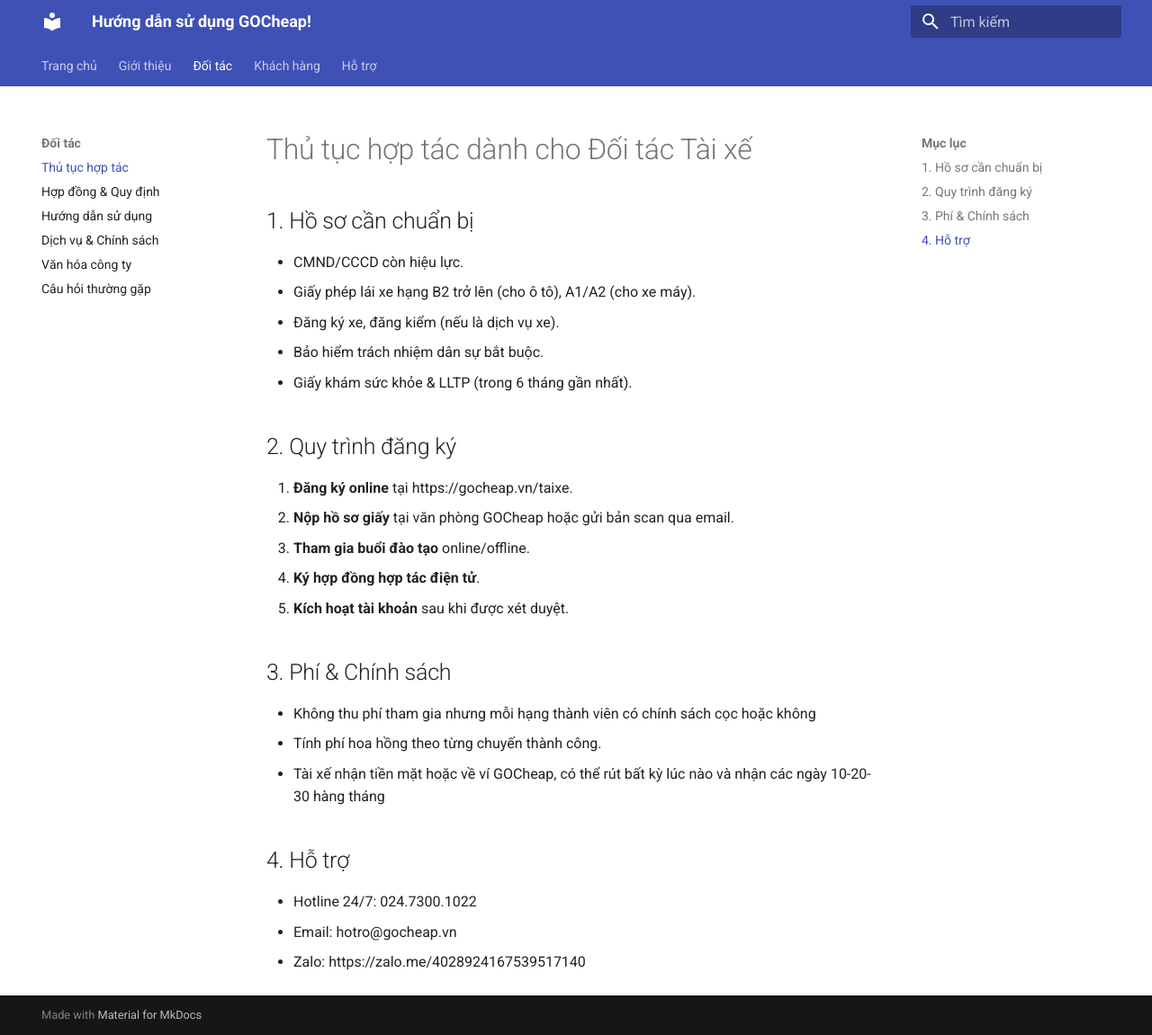
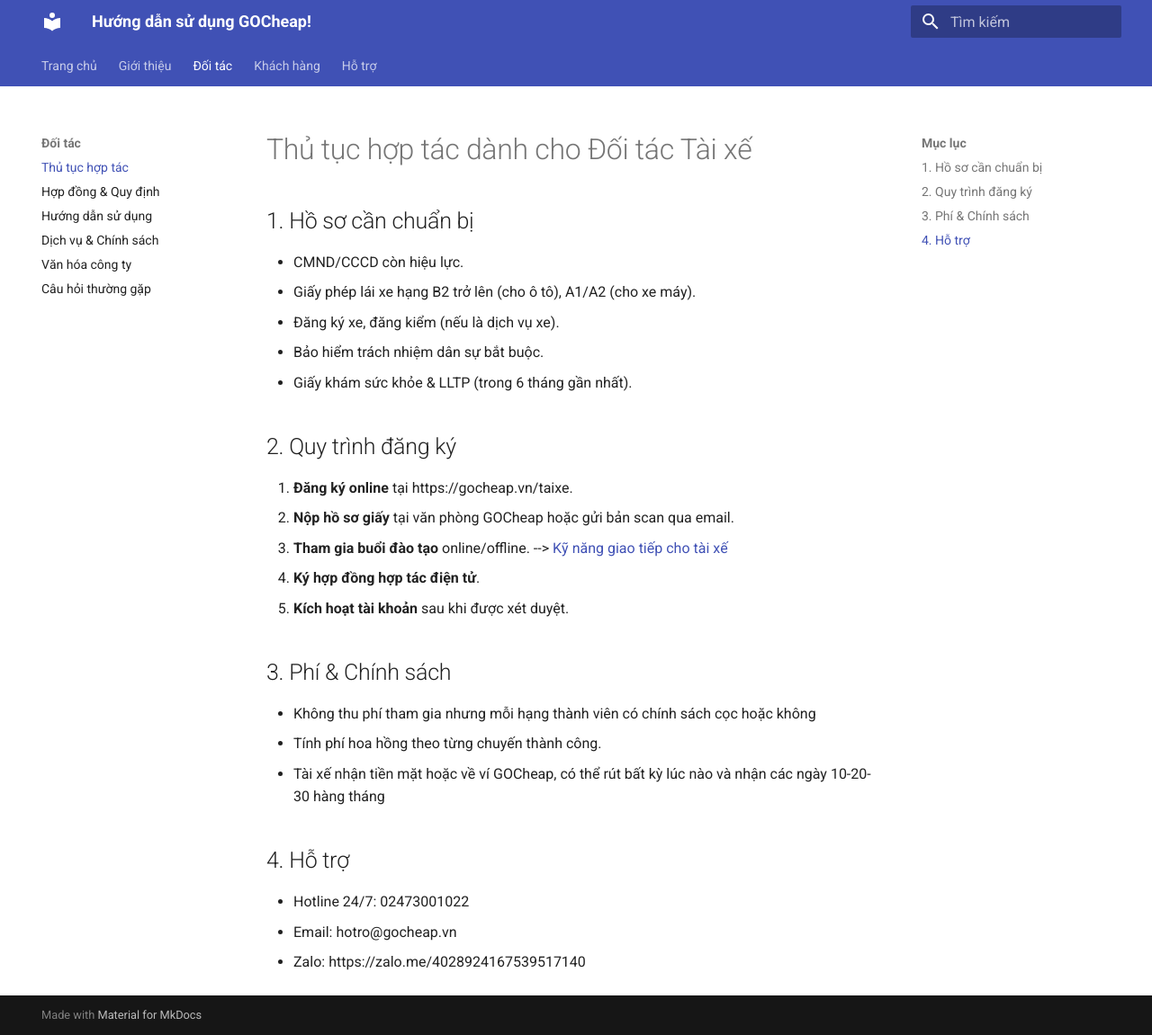
Before and after one commit to gocheapvn/gocheap-docs, an MkDocs documentation site: the page built from docs/tai-xe/thu-tuc-hop-tac.md, in a window 1280 px wide and 1151 px high. Shown: the whole window at 90% size. Built offline with MkDocs 1.6.1 and Material for MkDocs 9.7.7, drawn with Linux system fonts in a browser that asks for light colours.

Commit message:
cap nhap noi dung

```diff
--- a/docs/tai-xe/thu-tuc-hop-tac.md
+++ b/docs/tai-xe/thu-tuc-hop-tac.md
@@ -10,7 +10,7 @@
 ## 2. Quy trình đăng ký
 1. **Đăng ký online** tại https://gocheap.vn/taixe.
 2. **Nộp hồ sơ giấy** tại văn phòng GOCheap hoặc gửi bản scan qua email.
-3. **Tham gia buổi đào tạo** online/offline.
+3. **Tham gia buổi đào tạo** online/offline. --> <a href="https://creators.spotify.com/pod/profile/gocheap/episodes/K-nng-giao-tip-cho-ti-x-GOCheap-e35dccu" target="_blank">Kỹ năng giao tiếp cho tài xế</a>
 4. **Ký hợp đồng hợp tác điện tử**.
 5. **Kích hoạt tài khoản** sau khi được xét duyệt.
 
@@ -20,6 +20,6 @@
 - Tài xế nhận tiền mặt hoặc về ví GOCheap, có thể rút bất kỳ lúc nào và nhận các ngày 10-20-30 hàng tháng
 
 ## 4. Hỗ trợ
-- Hotline 24/7: 024.7300.1022
+- Hotline 24/7: 02473001022
 - Email: hotro@gocheap.vn
 - Zalo: https://zalo.me/4028924167539517140
```
